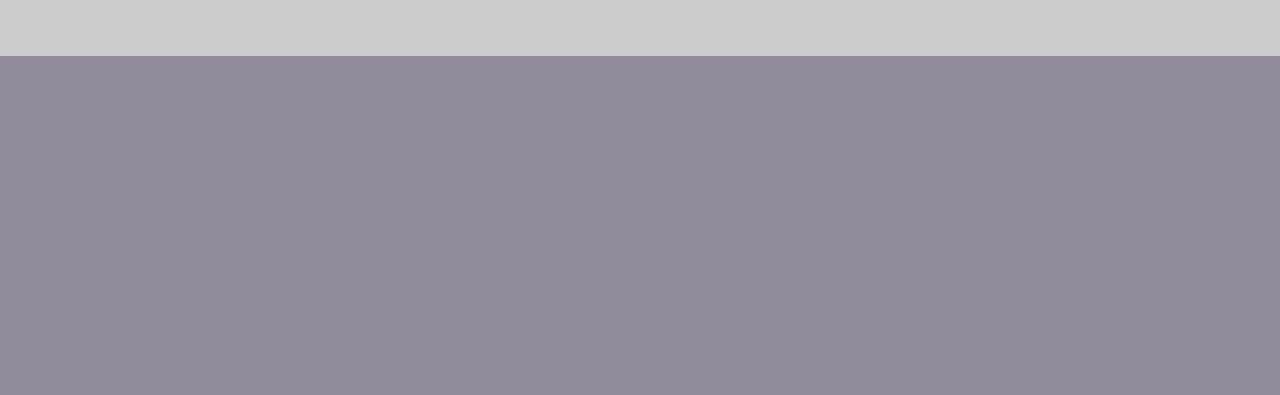
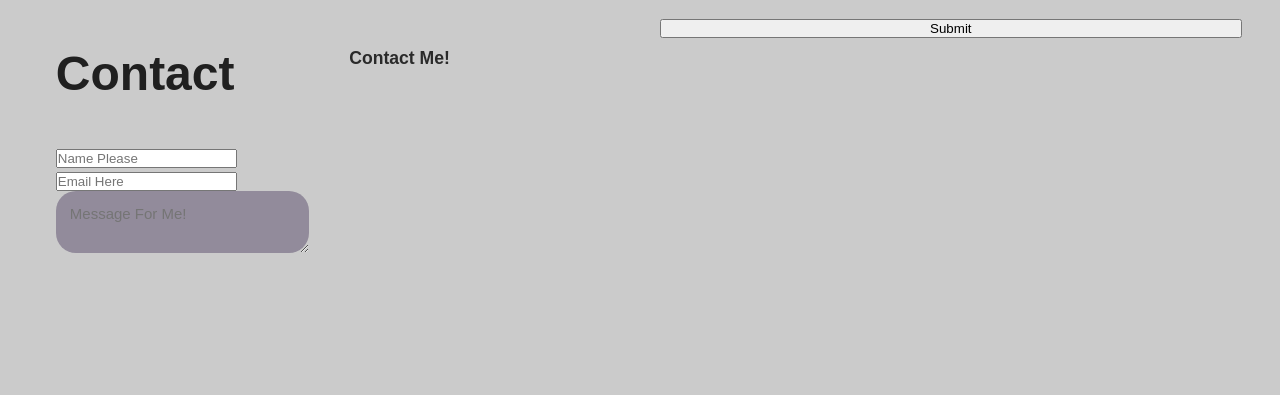
Before and after one commit to jikeyyyy/domigraphy, a plain HTML site: page index.html in a window 1280 px wide. Shown: the part 2877-3272 px from the top of the page. Before the commit the page ends 2933 px from the top, so only its background shows below. Drawn offline with nearby package versions, Linux system fonts and the light colour scheme.

Commit message:
Update index.html

```diff
--- a/index.html
+++ b/index.html
@@ -167,6 +167,20 @@ href="https://unpkg.com/boxicons@latest/css/boxicons.min.css">
 
     </div>
 
+            <section class="contact" id="contact">
+    <h2 class="contact__heading section-heading">Contact</h2>
+    <p class="contacttext"> Contact Me! </p>
+    <form class="contactform" action=
+    form action="https://submit-form.com/<form-id>" method="post">
+      <input class="contactform-name" name="name" placeholder=
+      "Name Please" /> <input class="contactform-email" type="email"
+      name="_replyto" placeholder="Email Here" />
+      <textarea class="contactform-message" name="message"
+      placeholder="Message For Me!"></textarea>
+     </div><button type="button" id=
+        "form-submit">Submit</button>
+      </div>
+            </section>
 
     <div class="contact-icons">
         <a href="https://www.facebook.com/haiganae?mibextid=ZbWKwL" target="_blank">
```
